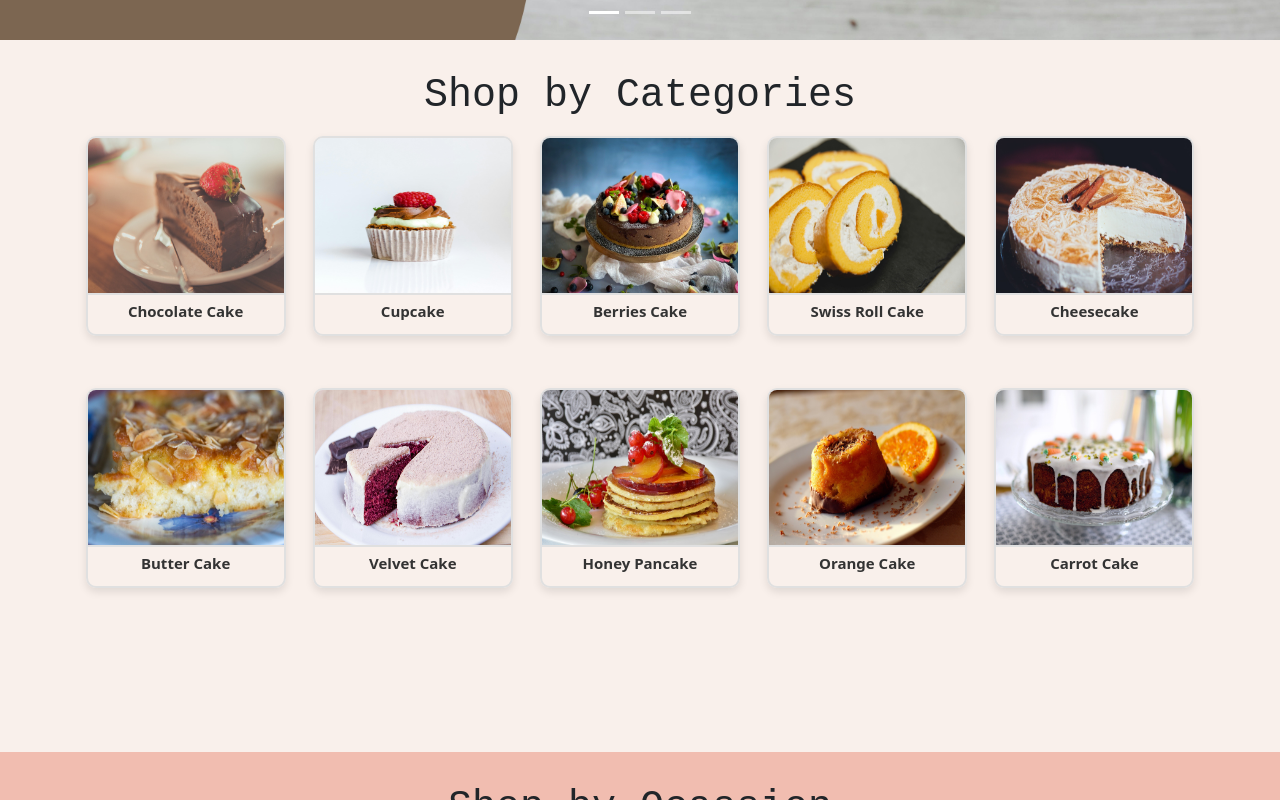
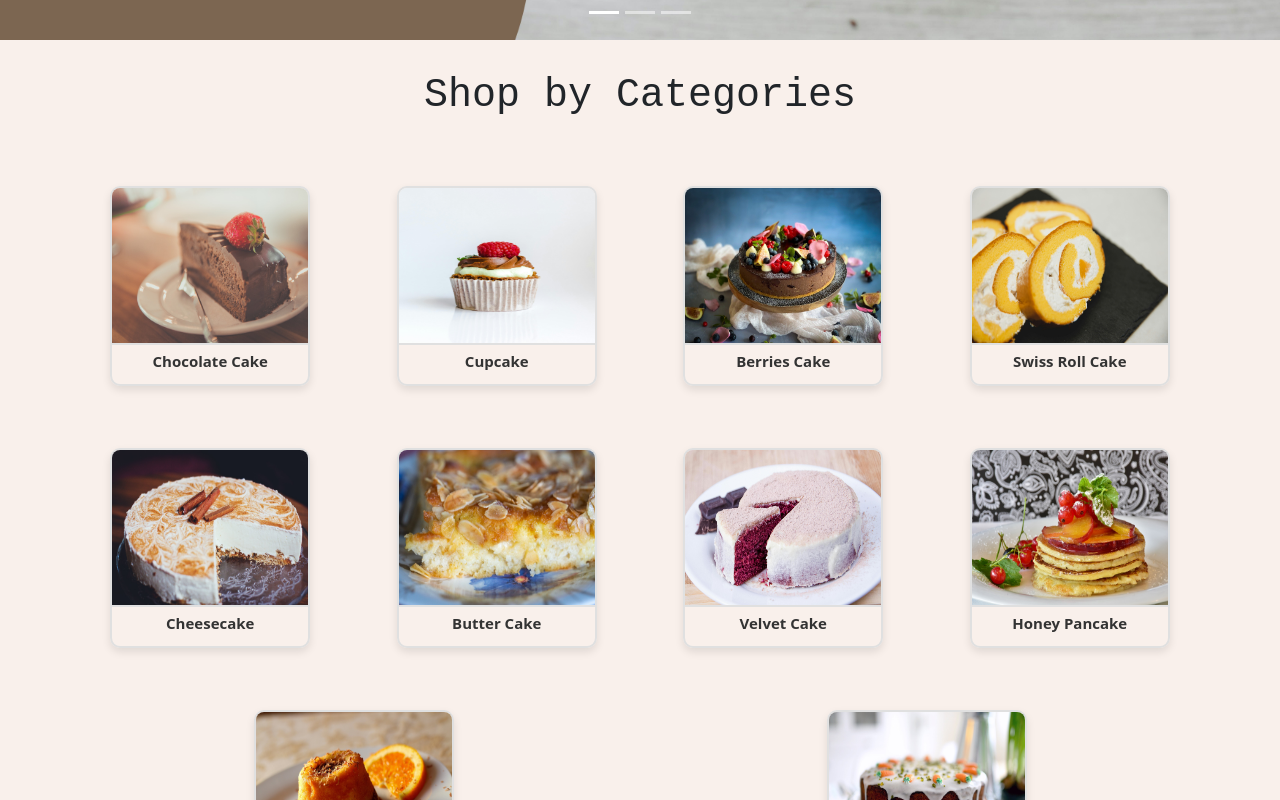
Before and after one commit to prerna-gurung/my-bakery, a React (Vite) app in the folder client/: page / in a window 1280 px wide. Shown: the part 760-1560 px from the top of the page. Built offline with nearby package versions, Linux system fonts and the light colour scheme.

Commit message:
Update home.css

```diff
--- a/client/src/styles/home.css
+++ b/client/src/styles/home.css
@@ -18,8 +18,8 @@
     display: flex;
     justify-content: space-around;
     flex-wrap: wrap;
-    gap: 20px;
-    padding:0 50px;
+    gap: 30px;
+    padding:50px;
 }
 .cake-item {
     width: 200px;
```
